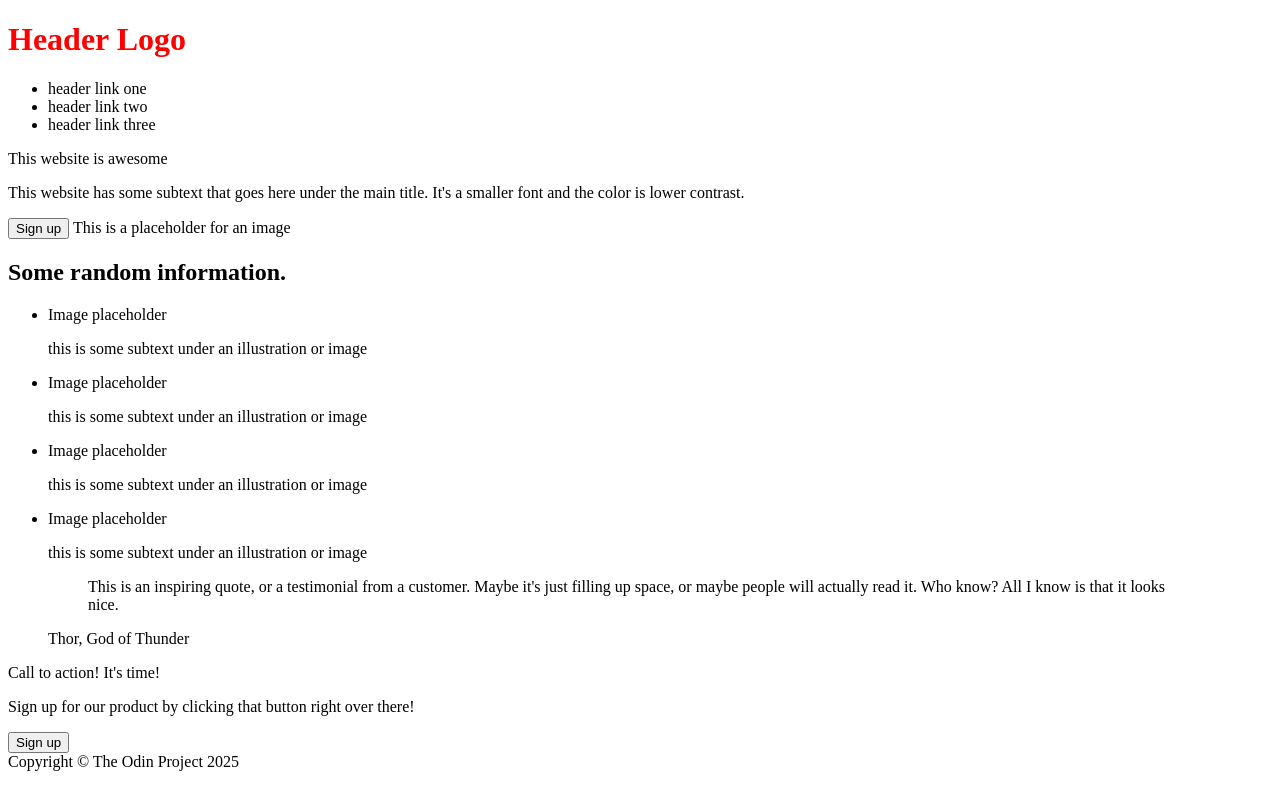
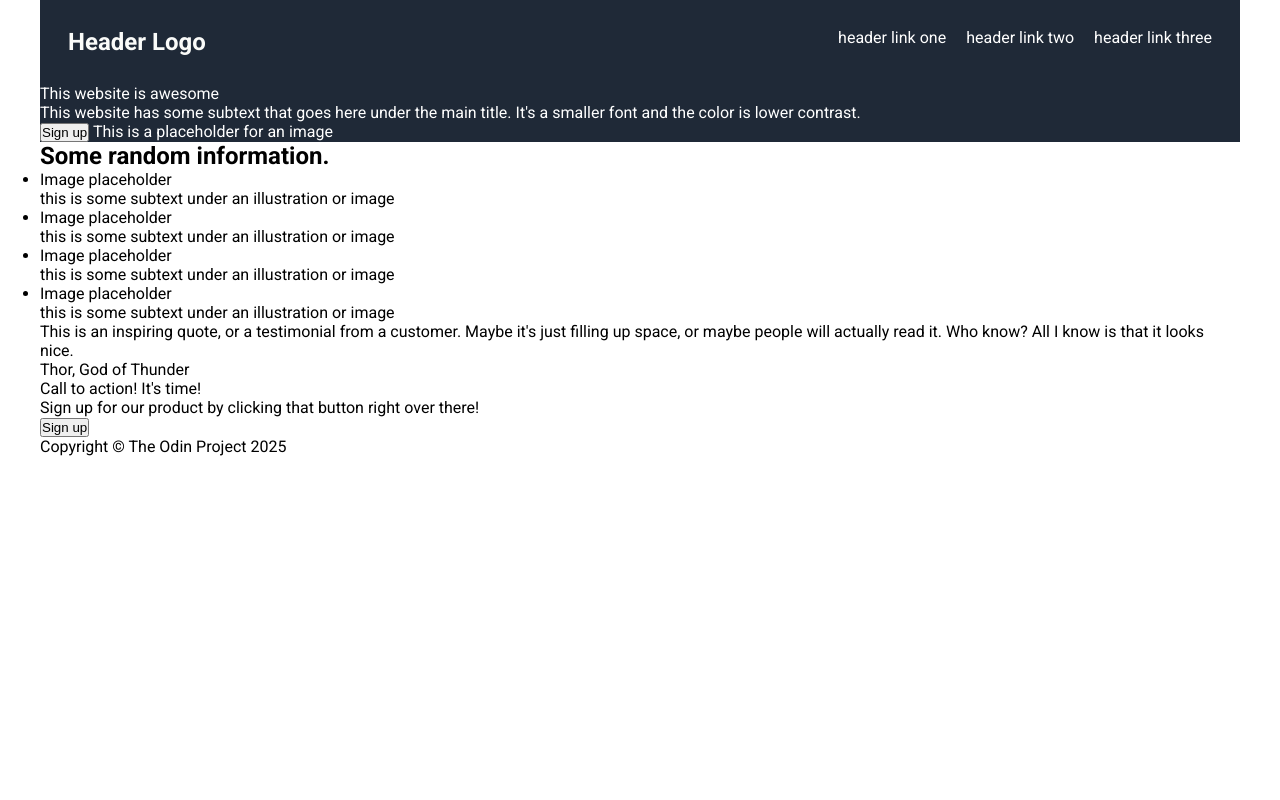
Before and after one commit to mariocarabotta/odin-landing-page, a plain HTML site: page index.html in a window 1280 px wide. Drawn offline with Linux system fonts and the light colour scheme.

Commit message:
Feat: add style to header

```diff
--- a/index.html
+++ b/index.html
@@ -5,6 +5,9 @@
     <meta name="viewport" content="width=device-width, initial-scale=1.0">
     <title>Odin's Landing Page</title>
     <link rel=stylesheet a href="style.css">
+    <link rel="preconnect" href="https://fonts.googleapis.com">
+    <link rel="preconnect" href="https://fonts.gstatic.com" crossorigin>
+    <link href="https://fonts.googleapis.com/css2?family=Roboto:ital,wght@0,100..900;1,100..900&display=swap" rel="stylesheet">
 </head>
 <body>
     <header>
@@ -18,7 +21,7 @@
         </nav>
     </header>
     <main>
-        <section class="intro-banner">
+        <section class="hero">
             <p>This website is awesome</p>
             <p>This website has some subtext that goes here under the main title. It's a smaller font and the color is lower contrast.</p>
             <button>Sign up</button>
--- a/style.css
+++ b/style.css
@@ -1,3 +1,34 @@
-h1 {
-    color: red;
+*{
+    margin: 0;
+    padding: 0;
+    box-sizing: border-box;
 }
+
+body {
+    font-family: Roboto, sans-serif;
+    max-width: 1200px;
+    margin: 0 auto;
+}
+
+header, .hero {
+    background-color: hsl(215, 28%, 17%);
+    color: hsl(0, 0%, 100%);
+}
+
+header {
+    display: flex;
+    justify-content: space-between;
+    padding: 28px;
+
+    h1 {
+        font-size: 24px;
+        color: hsl(90, 17%, 98%);
+    }
+
+    nav ul {
+        list-style-type: none;
+        display: flex;
+        justify-content: space-between;
+        gap: 20px;
+    }
+}
```
